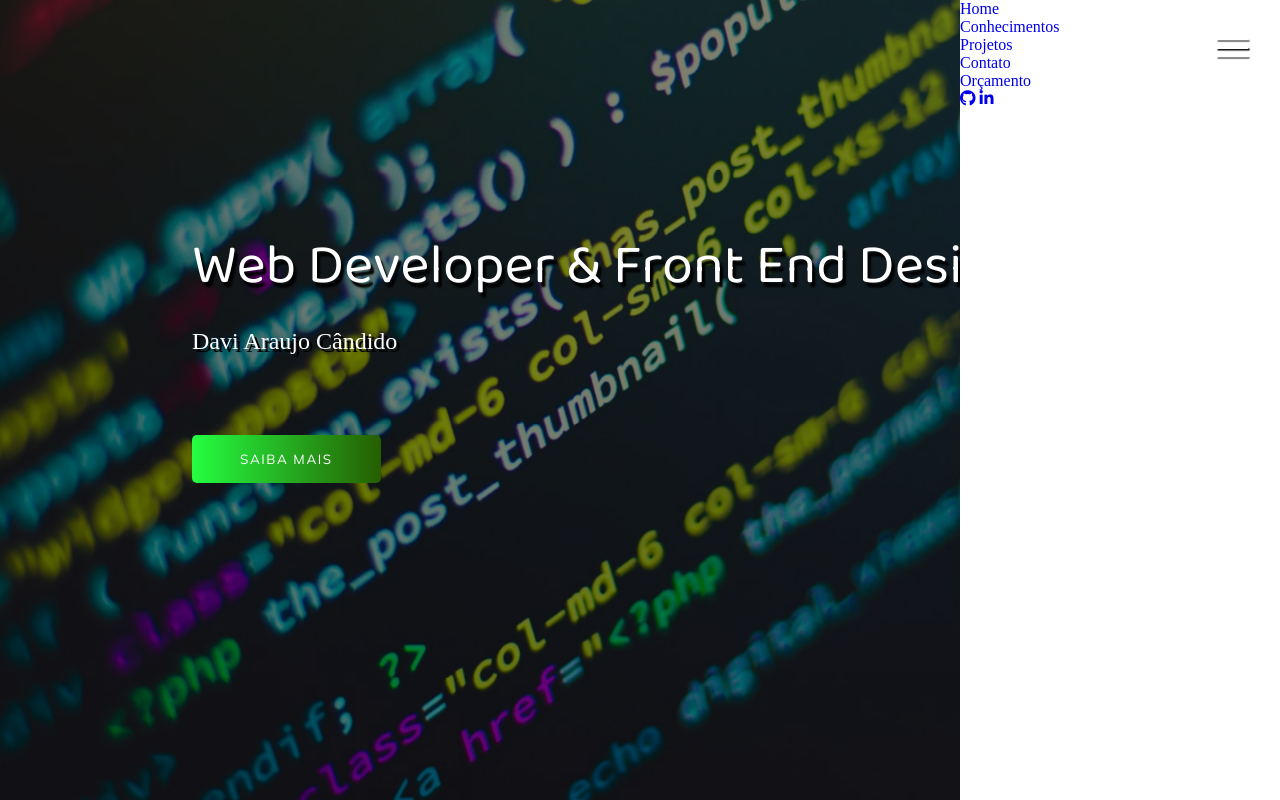
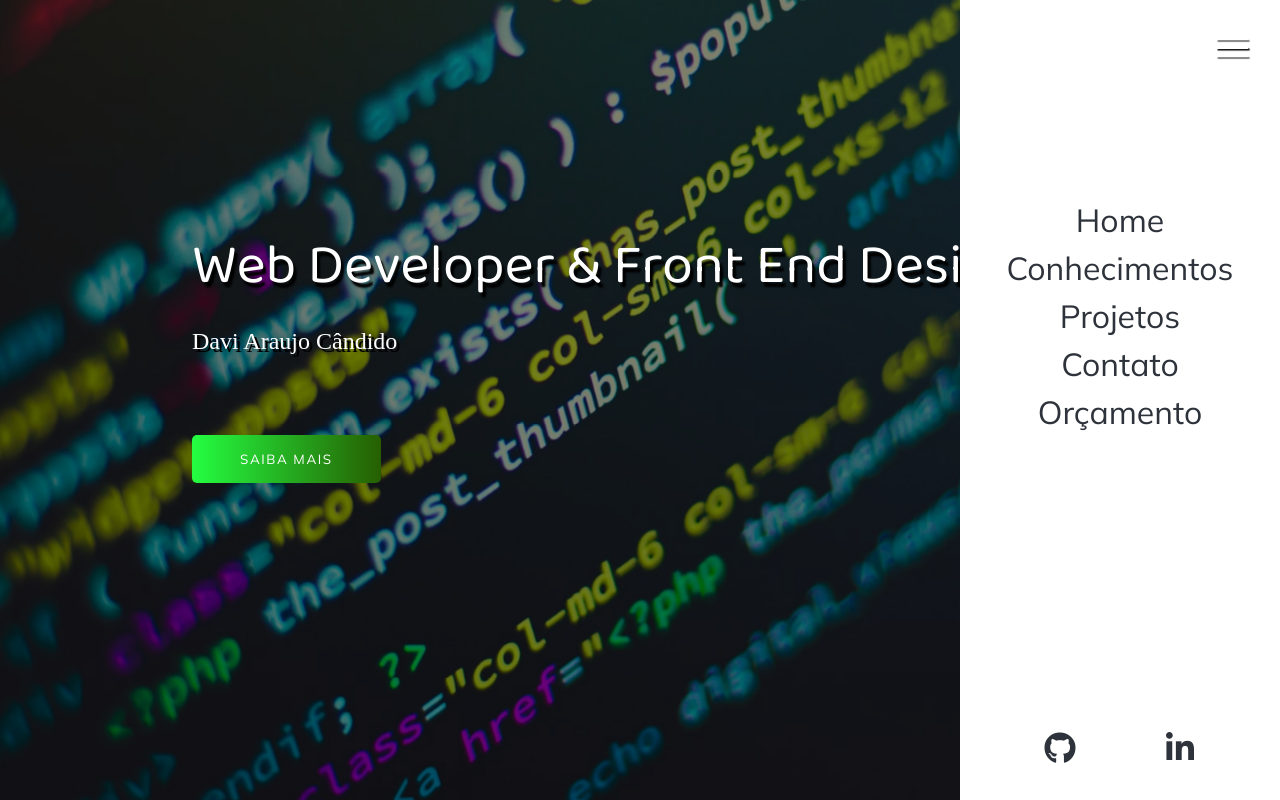
Before and after one commit to acdavi/portfolio, a plain HTML site: page index.html in a window 1280 px wide. Drawn offline with Linux system fonts and the light colour scheme.

Commit message:
Adjusting sidebar menu

```diff
--- a/style.css
+++ b/style.css
@@ -2,30 +2,30 @@
 @import url('https://cdnjs.cloudflare.com/ajax/libs/font-awesome/5.15.3/css/all.min.css');
 
 * {
-    margin : 0;
-    padding: 0;
-    list-style: none;
+    margin         : 0;
+    padding        : 0;
+    list-style     : none;
     text-decoration: none;
 }
 
-.hamburguer{
-    width: 2rem;
-    height: 2rem;
-    position: fixed;
-    z-index: 50;
-    right: 2rem;
-    top: 2rem;
-    display: flex;
-    flex-direction: column;
+.hamburguer {
+    width          : 2rem;
+    height         : 2rem;
+    position       : fixed;
+    z-index        : 50;
+    right          : 2rem;
+    top            : 2rem;
+    display        : flex;
+    flex-direction : column;
     justify-content: space-evenly;
-    cursor: pointer;
+    cursor         : pointer;
 }
 
-.line{
-    width: 100%;
-    height: .1rem;
+.line {
+    width           : 100%;
+    height          : .1rem;
     background-color: #fff;
-    box-shadow: 0.1rem 0.1rem 1px #000;
+    box-shadow      : 0.1rem 0.1rem 1px #000;
 }
 
 header {
@@ -47,7 +47,7 @@ header {
     height    : 100%;
     object-fit: cover;
     opacity   : 0.5;
-    animation: zoom 25s;
+    animation : zoom 25s;
 }
 
 @keyframes zoom {
@@ -74,8 +74,8 @@ header {
     text-shadow  : .2rem .3rem 2px rgba(0, 0, 0, 4);
     line-height  : 3.5rem;
     margin-bottom: 2rem;
-    opacity: 0;
-    animation: moveBanner 1s 0.5s forwards
+    opacity      : 0;
+    animation    : moveBanner 1s 0.5s forwards
 }
 
 .banner p {
@@ -84,8 +84,8 @@ header {
     font-size    : 1.5rem;
     text-shadow  : .2rem .2rem rgba(0, 0, 0, 4);
     margin-bottom: 5rem;
-    opacity: 0;
-    animation: moveBanner 1s 0.7s forwards
+    opacity      : 0;
+    animation    : moveBanner 1s 0.7s forwards
 }
 
 .banner button {
@@ -100,8 +100,8 @@ header {
     border        : none;
     border-radius : 5px;
     cursor        : pointer;
-    opacity: 0;
-    animation: moveBanner 1s 1s forwards
+    opacity       : 0;
+    animation     : moveBanner 1s 1s forwards
 }
 
 .banner button:hover {
@@ -110,20 +110,68 @@ header {
 }
 
 @keyframes moveBanner {
-    0%{
+    0% {
         transform: translateY(10rem) rotateY(-30deg);
     }
-    100%{
+
+    100% {
         transform: translateY(0) rotate(0);
-        opacity: 1;
+        opacity  : 1;
     }
 }
 
-.sidebar{
-    width: 20rem;
-    height: 100vh;
+.sidebar {
+    width           : 20rem;
+    height          : 100vh;
     background-color: #fff;
-    position: fixed;
-    top: 0;
-    right: 0;
+    position        : fixed;
+    top             : 0;
+    right           : 0;
 }
+
+.menu {
+    position : absolute;
+    top      : 40%;
+    left     : 50%;
+    transform: translate(-50%, -50%);
+}
+
+.menu-item{
+    text-align: center;
+    margin-bottom: .5rem;
+}
+
+.menu-link{
+    font-family: "Mulish", serif;
+    font-size: 2rem;
+    color: rgb(46, 51, 59);
+    transition: color 0.5s;
+}
+
+.menu-link:hover{
+    color: #24fe41;
+}
+
+.social-media{
+    position: absolute;
+    bottom: 2rem;
+    width: 100%;
+    display: flex;
+    justify-content: space-evenly;
+}
+
+.social-media i{
+    color: rgb(46, 51, 59);
+    height: 2.5rem;
+    width: 2.5rem;
+    font-size: 2rem;
+    display: flex;
+    justify-content: center;
+    align-items: center;
+    border-radius: 50%;
+    transition: background 1s;
+}
+
+.social-media i:hover{
+    background-color: #24fe41;
+}
```
